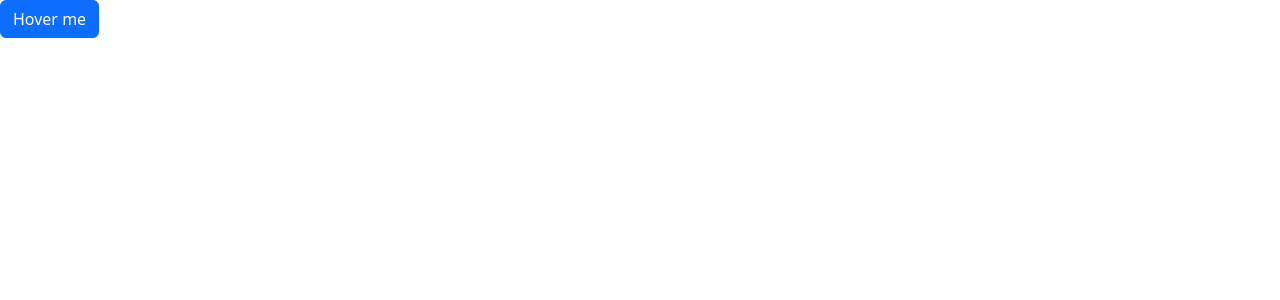
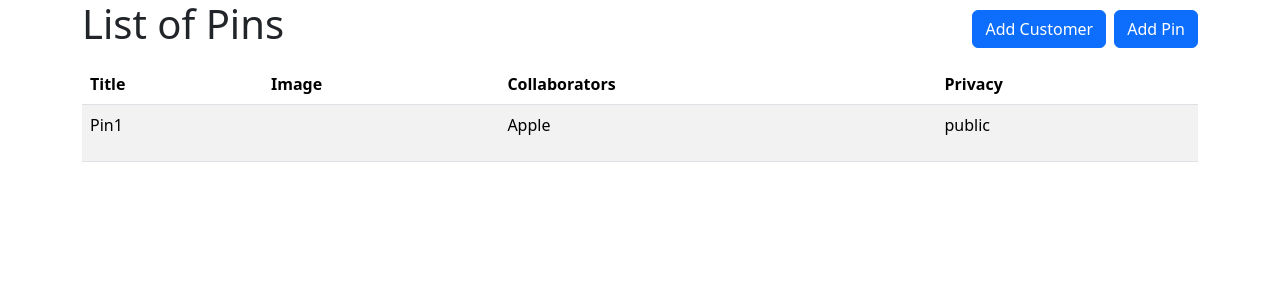
Before and after one commit to mrugendrashilvant/pin-customers, an Angular app: page / in a window 1280 px wide. Shown: the top 300 px of the page. Built offline with nearby package versions, Linux system fonts and the light colour scheme.

Commit message:
added enums interfaces and basic table

```diff
--- a/src/app/app.component.html
+++ b/src/app/app.component.html
@@ -1 +1,41 @@
-<button class="btn btn-primary" ngbTooltip="I'll always open to the right" placement="right">Hover me</button>
+<div class="container">
+  <div class="d-flex justify-content-between align-items-end mb-3">
+    <p class="display-6 mb-0">List of Pins</p>
+    <div class="d-flex gap-2">
+      <button class="btn btn-primary">Add Customer</button>
+      <button class="btn btn-primary">Add Pin</button>
+    </div>
+  </div>
+  <table class="table table-striped">
+    <thead>
+    <tr>
+      <th scope="col">Title</th>
+      <th scope="col">Image</th>
+      <th scope="col">Collaborators</th>
+      <th scope="col">Privacy</th>
+    </tr>
+    </thead>
+    <tbody>
+      @for (pin of pins; track pin.title; let i = $index) {
+        <tr>
+          <td>{{ pin.title }}</td>
+          <td>
+<!--            <img-->
+<!--              [src]="'https://upload.wikimedia.org/wikipedia/commons/' + pin.flag"-->
+<!--              [alt]="'The flag of ' + pin.name"-->
+<!--              class="me-2"-->
+<!--              style="width: 20px"-->
+<!--            />-->
+            {{ pin.image }}
+          </td>
+          <td>
+            @for (collaborator of pin.collaborators; track collaborator.email) {
+              <p>{{collaborator.name}}</p>
+            }
+          </td>
+          <td>{{ pin.privacy }}</td>
+        </tr>
+      }
+    </tbody>
+  </table>
+</div>
--- a/src/app/app.component.ts
+++ b/src/app/app.component.ts
@@ -1,7 +1,19 @@
-import { Component } from '@angular/core';
-import { CommonModule } from '@angular/common';
-import { RouterOutlet } from '@angular/router';
+import {Component} from '@angular/core';
+import {CommonModule} from '@angular/common';
+import {RouterOutlet} from '@angular/router';
 import {NgbTooltip} from "@ng-bootstrap/ng-bootstrap";
+import {PinData} from "./utils/interface";
+import {PrivacyOptions} from "./utils/enum";
+
+
+const PINS: PinData[] = [
+  {
+    title: "Pin1",
+    image: "",
+    collaborators: [{name: "Apple", country: "India", email: "@gmial", region: "Maharashtra"}],
+    privacy: PrivacyOptions.PUBLIC
+  }
+];
 
 @Component({
   selector: 'app-root',
@@ -12,4 +24,5 @@ import {NgbTooltip} from "@ng-bootstrap/ng-bootstrap";
 })
 export class AppComponent {
   title = 'pin-customers';
+  pins = PINS;
 }
--- /dev/null
+++ b/src/app/utils/enum.ts
@@ -0,0 +1,4 @@
+export enum PrivacyOptions {
+  PUBLIC = 'public',
+  PRIVATE = 'private'
+}
--- /dev/null
+++ b/src/app/utils/interface.ts
@@ -0,0 +1,15 @@
+import {PrivacyOptions} from "./enum";
+
+export interface Customer {
+  name: string,
+  email:string,
+  region: string,
+  country?: string,
+}
+
+export interface PinData {
+  title: string,
+  image: string,
+  collaborators: Customer[],
+  privacy: PrivacyOptions
+}
```
